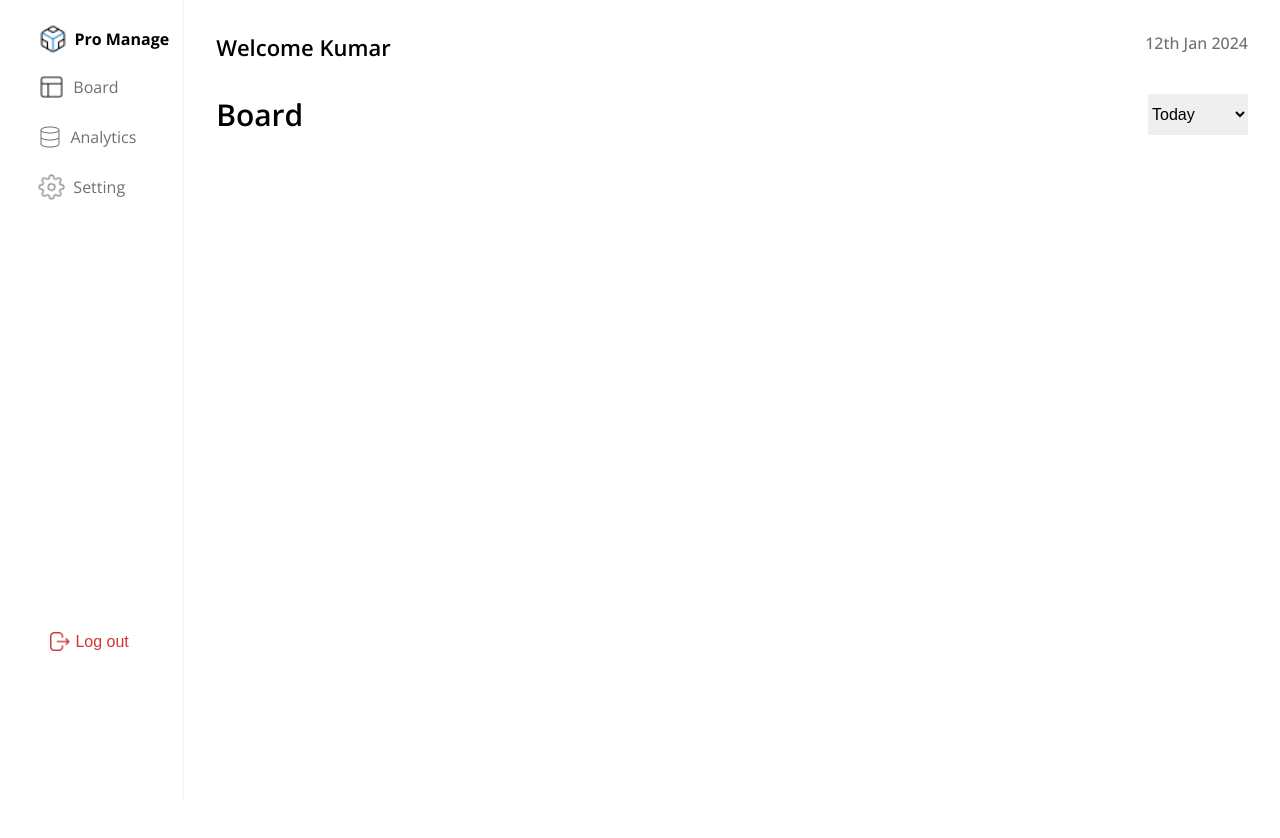
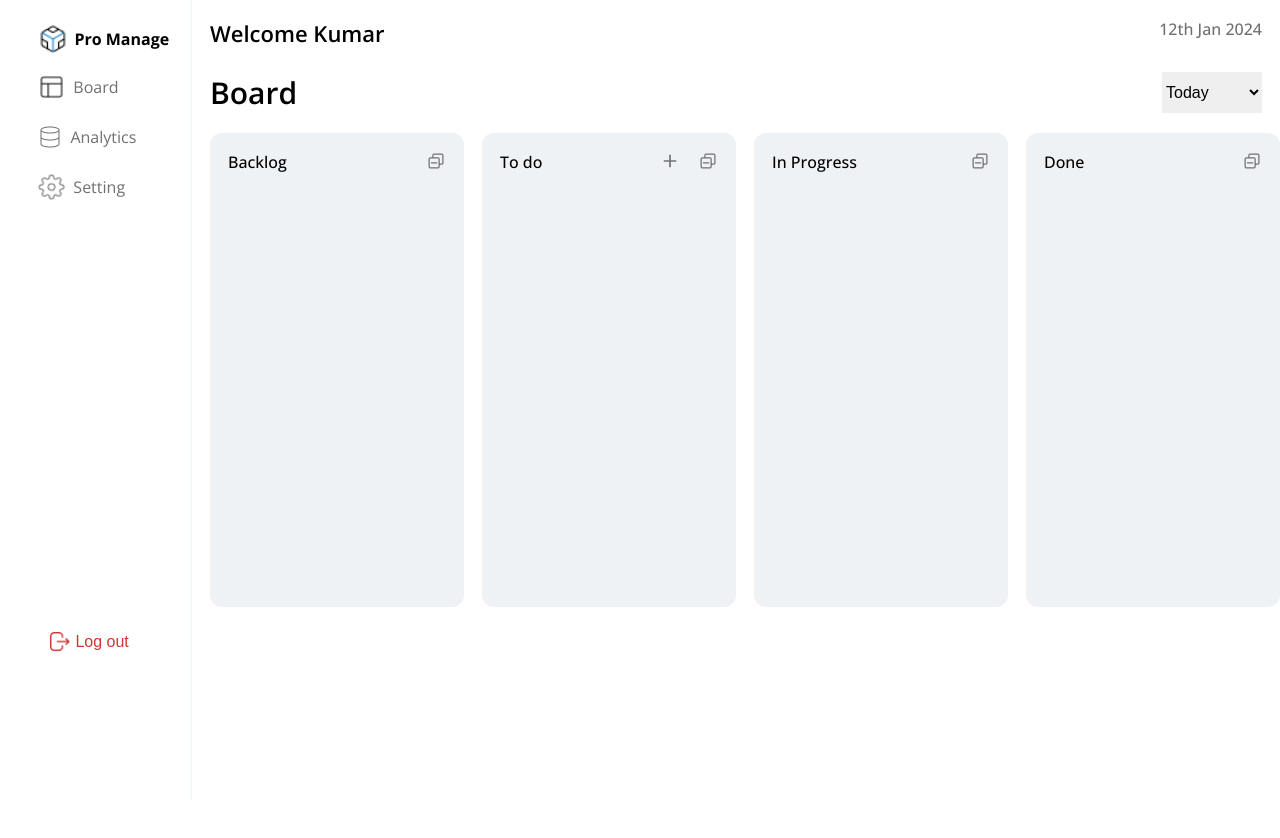
Before and after one commit to ruchipratihast/project_task_manager, a React (Create React App) app in the folder client/: page /dashboard in a window 1280 px wide. Shown: the top 838 px of the page. After the commit the page ends 800 px from the top, so only its background shows below. Built offline with nearby package versions, Linux system fonts and the light colour scheme; sample sign-in values are in the browser's storage; a web font is replaced by a local one.

Commit message:
Added Sections Components

```diff
--- a/client/src/components/Dashboard/Dashboard.jsx
+++ b/client/src/components/Dashboard/Dashboard.jsx
@@ -1,5 +1,9 @@
 import { React, useState } from 'react'
 import styles from './Dashboard.module.css'
+import Backlog from '../Sections/Backlog';
+import Todo from '../Sections/Todo';
+import InProgress from '../Sections/InProgress';
+import Done from '../Sections/Done';
 
 export default function Dashboard() {
   const [selectedOption, setSelectedOption] = useState('Today');
@@ -22,7 +26,7 @@ export default function Dashboard() {
         <p className={styles.headerP}>12th Jan 2024</p>
       </div>
 
-      <div className={styles.headerContainer}>
+      <div className={styles.childHeadContainer}>
         <h1 className={styles.boardName}>Board</h1>
         <select className={styles.dropdownContainer}>
           {options.map((option) => (
@@ -34,7 +38,10 @@ export default function Dashboard() {
       </div>
 
       <div className= {styles.sectionContainer}>
-
+       <Backlog />
+       <Todo />
+       <InProgress />
+       <Done />
       </div>
 
     </div>
--- a/client/src/components/Dashboard/Dashboard.module.css
+++ b/client/src/components/Dashboard/Dashboard.module.css
@@ -7,13 +7,18 @@
 .container{
     height: 100vh;
     width: 85vw;
-    margin: 32px;
 }
 
 .headerContainer{
     display: flex;
     justify-content: space-between;
-    margin-bottom: 32px;
+    margin: 18px 18px 24px 18px;
+}
+
+.childHeadContainer{
+    display: flex;
+    justify-content: space-between;
+    margin: 18px 18px 20px 18px;
 }
 
 .headerH1{
@@ -42,3 +47,7 @@
     border: none;
     line-height: 1.5em;;
 }
+
+.sectionContainer{
+    display: flex;
+}
--- /dev/null
+++ b/client/src/components/Sections/Backlog.jsx
@@ -0,0 +1,14 @@
+import React from 'react';
+import styles from './CommonSection.module.css'
+import { VscCollapseAll } from "react-icons/vsc";
+
+export default function Backlog() {
+  return (
+    <div className= {styles.container}>
+      <div className= {styles.headingContainer}>
+        <h1 className= {styles.sectionName} >Backlog</h1>
+        <VscCollapseAll className= {styles.collapseIcon} />
+      </div>
+    </div>
+  )
+}
--- /dev/null
+++ b/client/src/components/Sections/CommonSection.module.css
@@ -0,0 +1,31 @@
+*{
+    margin: 0;
+    padding: 0;
+    box-sizing: border-box;
+  }
+
+.container{
+    height: 37vw;
+    width: 20vw;
+    margin-left: 18px;
+    background-color: var(--section-bg-color);
+    border-radius: 12px;
+    padding: 18px;
+}
+
+.headingContainer{
+    display: flex;
+    justify-content: space-between;
+}
+
+.sectionName{
+    font-size: 16px;
+    font-weight: 500;
+}
+
+.collapseIcon{
+    color: var(--md-grey-color);
+    height: 20px;
+    width: 20px;
+    cursor: pointer;
+}
--- /dev/null
+++ b/client/src/components/Sections/Done.jsx
@@ -0,0 +1,14 @@
+import React from 'react';
+import styles from './CommonSection.module.css'
+import { VscCollapseAll } from "react-icons/vsc";
+
+export default function Done() {
+  return (
+    <div className= {styles.container}>
+      <div className= {styles.headingContainer}>
+        <h1 className= {styles.sectionName} >Done</h1>
+        <VscCollapseAll className= {styles.collapseIcon} />
+      </div>
+    </div>
+  )
+}
--- /dev/null
+++ b/client/src/components/Sections/InProgress.jsx
@@ -0,0 +1,14 @@
+import React from 'react';
+import styles from './CommonSection.module.css'
+import { VscCollapseAll } from "react-icons/vsc";
+
+export default function InProgress() {
+  return (
+    <div className= {styles.container}>
+      <div className= {styles.headingContainer}>
+        <h1 className= {styles.sectionName} >In Progress</h1>
+        <VscCollapseAll className= {styles.collapseIcon} />
+      </div>
+    </div>
+  )
+}
--- /dev/null
+++ b/client/src/components/Sections/Todo.jsx
@@ -0,0 +1,18 @@
+import React from 'react';
+import styles from './CommonSection.module.css'
+import { VscCollapseAll } from "react-icons/vsc";
+import { IoMdAdd } from "react-icons/io";
+
+export default function Todo() {
+  return (
+    <div className= {styles.container}>
+      <div className= {styles.headingContainer}>
+        <h1 className= {styles.sectionName} >To do</h1>
+        <div style={{display: "flex"}}>
+        <IoMdAdd className= {styles.collapseIcon} style={{marginRight: '18px'}} />
+        <VscCollapseAll className= {styles.collapseIcon} />
+        </div>
+      </div>
+    </div>
+  )
+}
--- a/client/src/index.css
+++ b/client/src/index.css
@@ -5,6 +5,7 @@
   --light-grey-color : #828282;
   --input-field-border: #D0D0D0;
   --dark-red-color: #CF3636;
+  --section-bg-color: #EEF2F5
 
 }
 
```
